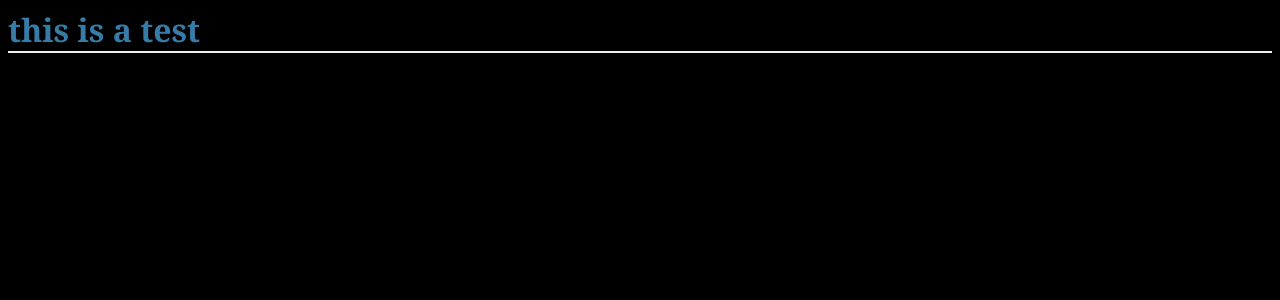
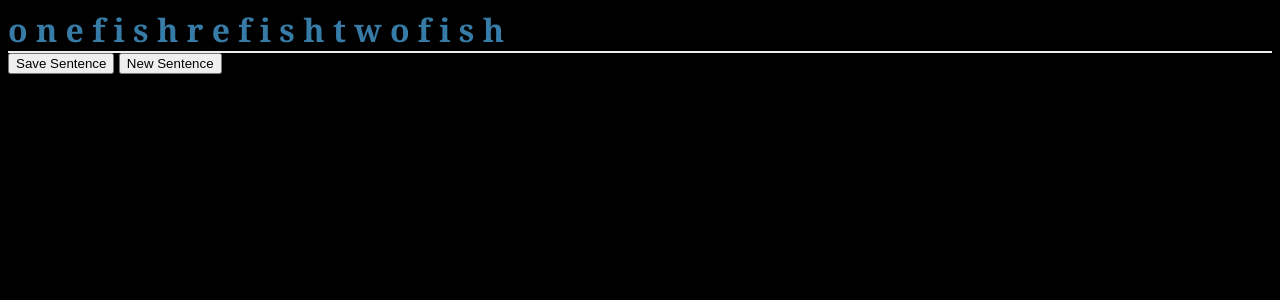
Before and after one commit to Perzival1312/tweet-gen, a Flask app: page / in a window 1280 px wide. Shown: the top 300 px of the page. Run offline with Flask 2, Linux system fonts and the light colour scheme; parts of the project's set-up code (start-up, migrations or seed data) failed here and were passed over.

Commit message:
adding db to app

```diff
--- a/app.py
+++ b/app.py
@@ -1,6 +1,29 @@
 from flask import (Flask, render_template, redirect, url_for, make_response, flash, request)
 app = Flask(__name__)
+from dictogram_official import Dictogram
+import utility
+from pymongo import MongoClient
+from mongoengine import *
+
+# connect('mongoengine_test', host='localhost', port=27017)
+
+client = MongoClient('localhost', 27017)
+db = client['markov_data']
+
+class sources(Document):
+    title = StringField(required=True, max_length=200)
+    content = StringField(required=True)
+
+class sentences(Document):
+    content = StringField(required=True)
 
 @app.route('/')
 def home():
-    return render_template('index.html', test = "this is a test")
+    # words = utility.read('sources/frankenstien.txt')
+    words = "one fish two fish red fish blue fish."
+    words = utility.cleanse(words)
+    histogram = Dictogram(words)
+    histogram.count_to_possibility()
+    histogram.get_sentence()
+    sentence = histogram.print_sentence()
+    return render_template('index.html', test = sentence)
--- a/requirements.txt
+++ b/requirements.txt
@@ -5,8 +5,11 @@
 itsdangerous==1.1.0
 Jinja2==2.10
 MarkupSafe==1.1.0
+mongoengine==0.16.3
 psycopg2==2.7.7
+pymongo==3.7.2
 pytz==2018.9
+six==1.12.0
 virtualenv==16.3.0
 Werkzeug==0.14.1
 whitenoise==4.1.2
--- a/templates/index.html
+++ b/templates/index.html
@@ -9,6 +9,8 @@
 </head>
 <body>
     <h1>{{test}}</h1>
+    <button onclick=saveSent()> Save Sentence </button>
+    <button onclick="reload()"> New Sentence </button>
 
     <script src="../static/scripts.js"></script>
 </body>
```
